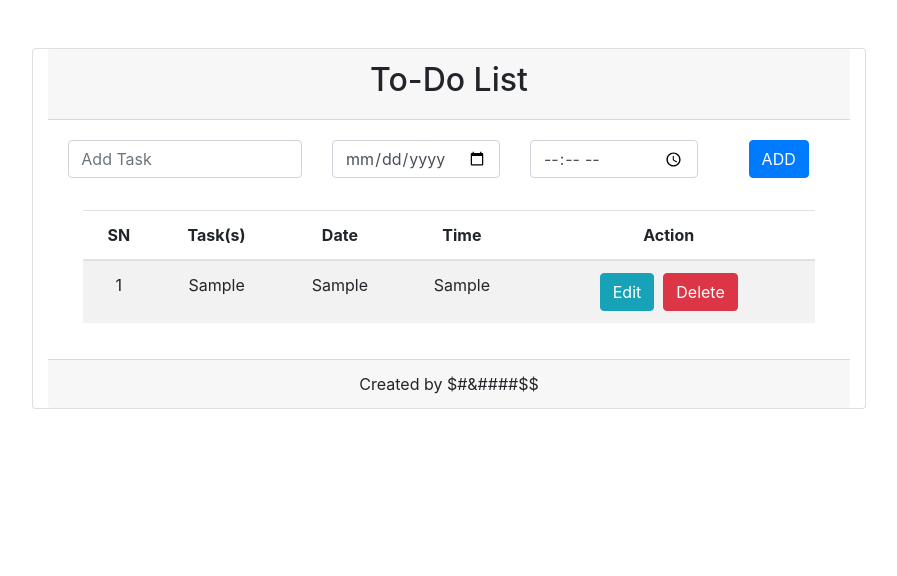
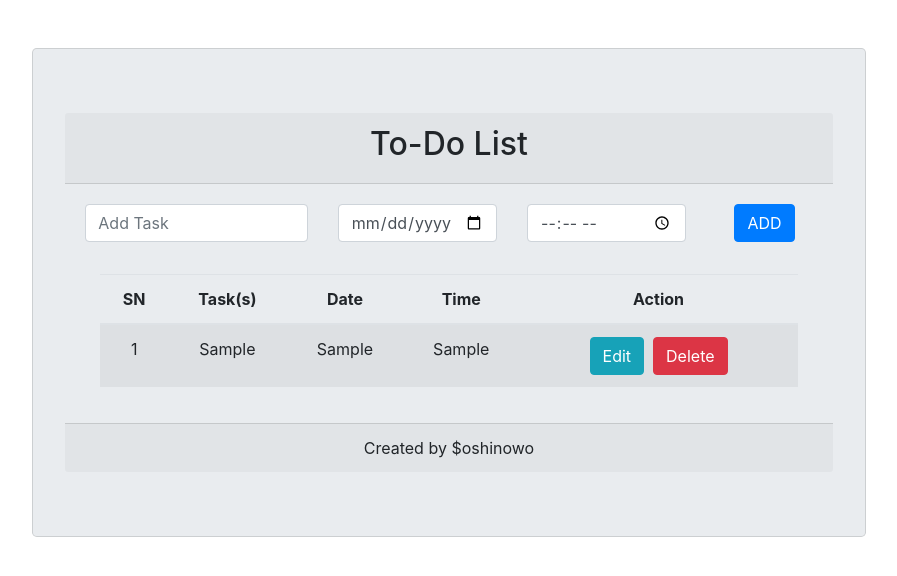
Before and after one commit to Oshinowo/todo-list, a PHP site: page /todolist.php in a window 1280 px wide. Shown: the top 576 px of the page, without its empty margins (191-1088 px from the left). Run offline with PHP 8.4, Linux system fonts and the light colour scheme; tables that the repository leaves empty or names only in its code hold one stand-in row (values such as "Sample post").

Commit message:
Update todolist.php

```diff
--- a/todolist.php
+++ b/todolist.php
@@ -4,7 +4,7 @@ include 'phpfiles.php';
 
 ?>
 	<div class="container-fluid">
-		<div class="card mx-auto my-5 col-sm-8 col-md-8 text-center">
+		<div class="card mx-auto my-5 col-sm-8 col-md-8 text-center jumbotron">
 			<div class="card-content">
 				<div class="card-header">
 					<h2>To-Do List</h2>
@@ -100,7 +100,7 @@ include 'phpfiles.php';
 				</div>
 			</div>
 				<div class="card-footer">
-					<span>Created by $#&####$$</span>
+					<span>Created by $oshinowo</span>
 				</div>
 			</div>
 		</div>
```
